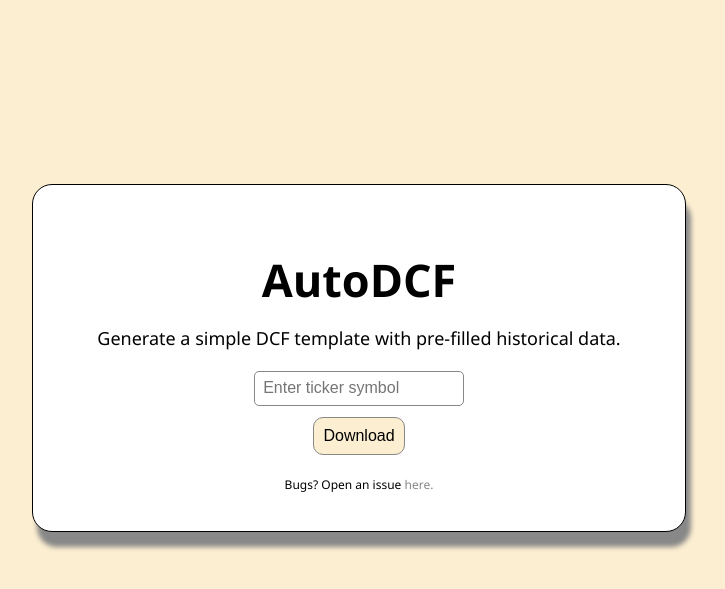
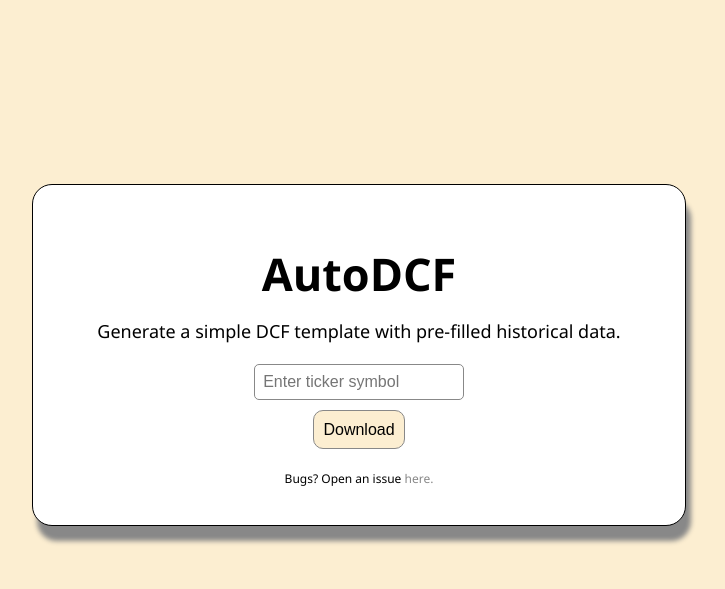
Before and after one commit to nikhilnd/AutoDCF, a Flask app: page / in a window 1280 px wide. Shown: the top 589 px of the page, without its empty margins (281-1006 px from the left). Run offline with Flask 2, Linux system fonts and the light colour scheme.

Commit message:
Fixed CSS

```diff
--- a/static/style.css
+++ b/static/style.css
@@ -15,7 +15,7 @@
     background-color: white;
     border: 1px solid black;
     border-radius: 20px;
-    padding: 5% 5% 3% 5%;
+    padding: 4.5% 5% 3% 5%;
 
     -moz-box-shadow: 5px 15px 5px 0px #888;
     -webkit-box-shadow: 5px 15px 5px 0px #888;
@@ -125,7 +125,7 @@
     background-color: #c89666;
 }
 
-p {
+.bugs {
     margin: 0;
     padding: 0;
     font-size: 12px;
--- a/templates/index.html
+++ b/templates/index.html
@@ -15,7 +15,7 @@
             <input type="text" id="ticker" name="ticker" placeholder="Enter ticker symbol"required>
             <input type="submit" id="submit" value="Download">
         </form>
-        <p>Bugs? Open an issue <a href="https://github.com/nikhilnd/AutoDCF/issues" target="_blank">here.</a></p>
+        <p class="bugs">Bugs? Open an issue <a href="https://github.com/nikhilnd/AutoDCF/issues" target="_blank">here.</a></p>
     </div>
     <div class="modal" style="display: none;">
         <div class="loading-content">
```
Also changed, not shown: README.md (added).
